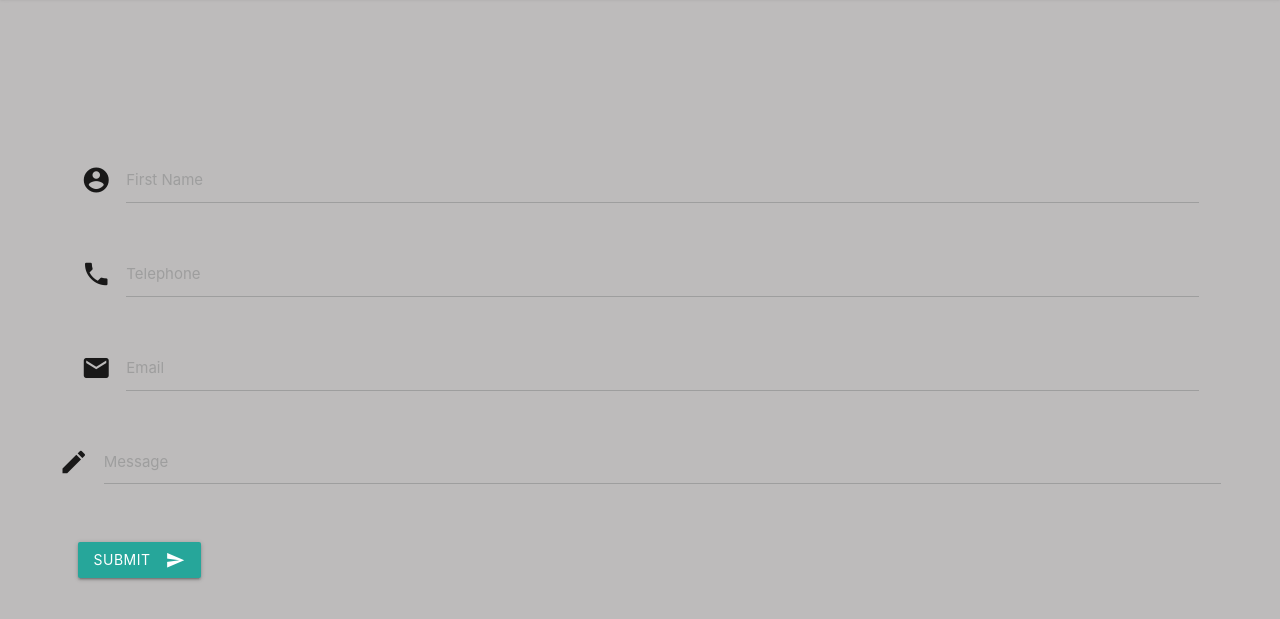
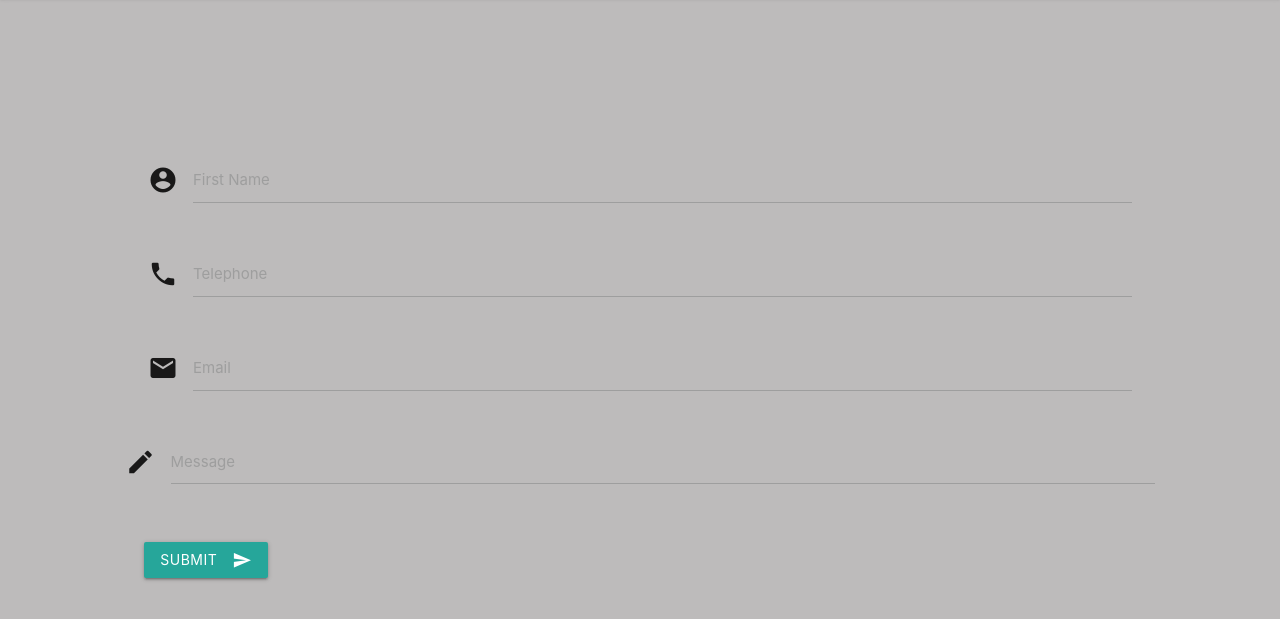
Before and after one commit to kittyjk/First-Repo, a plain HTML site: page Contact2.html in a window 1280 px wide. Shown: the part 67-686 px from the top of the page. Drawn offline with nearby package versions, Linux system fonts and the light colour scheme.

Commit message:
changed contact to contact-box

```diff
--- a/Contact2.html
+++ b/Contact2.html
@@ -23,7 +23,7 @@
       </nav>
 
 
-    <div class="contact">
+    <div class="contact-box">
           <div class="row">
             <form name="contact2" method="POST" data-netlify="true"class="col s12">
               <input type="hidden" name="form-name" value="contact" />
```
